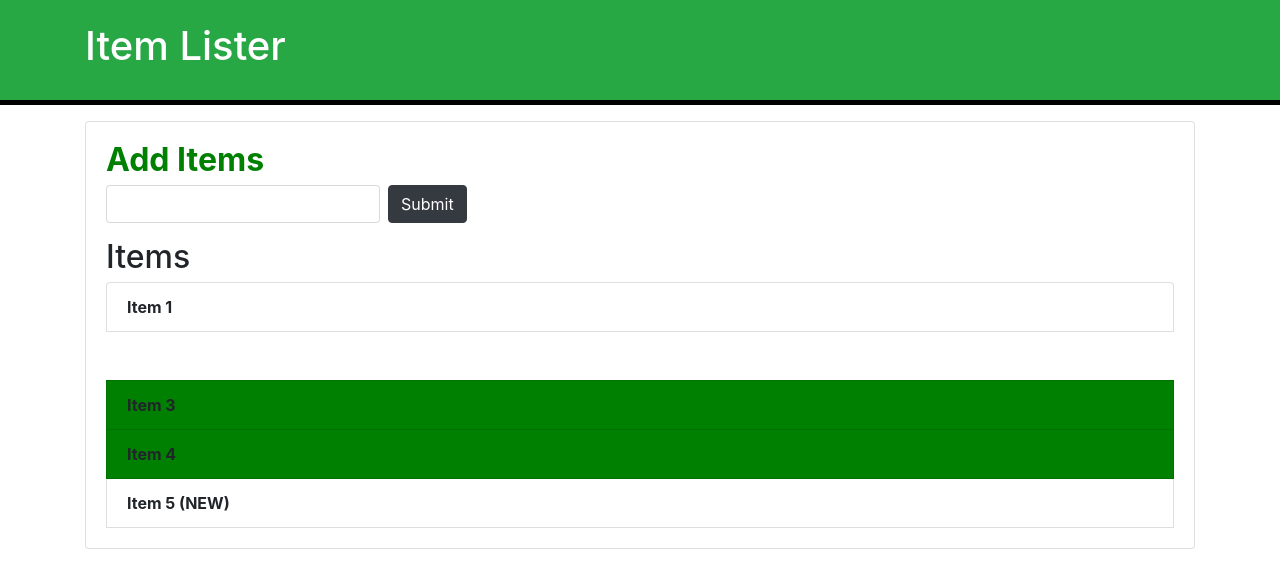
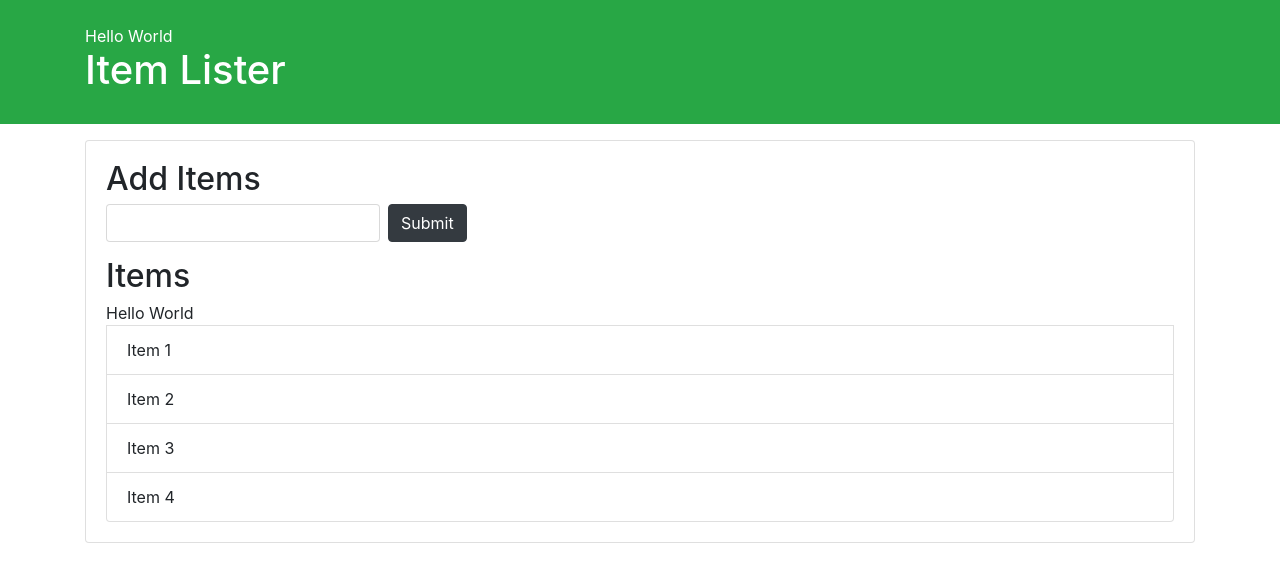
Before and after one commit to its-rajesh-smp/First-Git-Push, a plain HTML site: page demo.html in a window 1280 px wide. Drawn offline with nearby package versions, Linux system fonts and the light colour scheme.

Commit message:
TASK NUMBER 7 | DOM

```diff
--- a/demo.html
+++ b/demo.html
@@ -26,11 +26,10 @@
       <li class="list-group-item">Item 2</li>
       <li class="list-group-item">Item 3</li>
       <li class="list-group-item">Item 4</li>
-      <li class="newClass">Item 5 (NEW)</li>
     </ul>
    </div>
   </div>
 
 </body>
-<script src="/demo.js"></script>
+<script src="/demo2.js"></script>
 </html>
--- /dev/null
+++ b/demo2.js
@@ -0,0 +1,70 @@
+var itemList=document.querySelector("#items")
+//! ParantNode
+// itemList.parentNode.style.backgroundColor="#0f0f0f3b"
+// itemList.parentNode.parentNode.style.backgroundColor="#0f0f0f0b"
+
+//! ParantElement -- Same As ParantNode
+// itemList.parentElement.style.backgroundColor="green"
+// itemList.parentElement.parentElement.style.backgroundColor="black"
+
+
+//! ChildNodes -- Return us NodeList of inside nodes include text or linebreaks
+// console.log(itemList.childNodes)
+
+//! children   -- Return us HTML collections
+// console.log(itemList.children)
+
+//! FirstChild
+// console.log(itemList.firstChild) //?<-- Return us first child it could be an element or a text/linebreak
+// console.log(itemList.firstElementChild) //?<-- It gives us first actual element
+
+// console.log(itemList.lastChild) //?<-- Return us first child it could be an element or a text/linebreak
+// console.log(itemList.lastElementChild) //?<-- It gives us first actual element
+
+//! Siblings -- Brother
+// console.log(itemList.nextSibling) //?<-- Return us the next sibling including linebreak and element
+// console.log(itemList.previousSibling) //?<-- Return us the previous sibling including linebreak and element
+
+// console.log(itemList.nextElementSibling) //?<-- Return us the next sibling element
+// console.log(itemList.previousElementSibling) //?<-- Return us the previous sibling element
+
+
+
+
+//! Creating New Element
+var newDiv =document.createElement('div')
+newDiv.className="hello"    //? Add class
+newDiv.id="hello_ID"    //? Add Id
+newDiv.setAttribute("title","Hi")    //? Add Attribute
+
+//* Create A new Textnode
+var newDivText=document.createTextNode("Hello World")
+//* Add Text to our div
+newDiv.appendChild(newDivText)
+
+
+
+
+//! InsertBefore Item LIster
+var container=document.querySelector(".container")
+var h1=document.querySelector("#header-title")
+container.insertBefore(newDiv,h1)
+
+
+
+
+
+
+//! InsertBefore Item1
+var newDiv1 =document.createElement('div')
+newDiv1.className="hello"    //? Add class
+newDiv1.id="hello_ID"    //? Add Id
+newDiv1.setAttribute("title","Hi")    //? Add Attribute
+
+//* Create A new Textnode
+var newDivText1=document.createTextNode("Hello World")
+//* Add Text to our div
+newDiv1.appendChild(newDivText1)
+
+var item1=document.querySelector(".list-group-item")
+item1.parentElement.insertBefore(newDiv1,item1)
```
